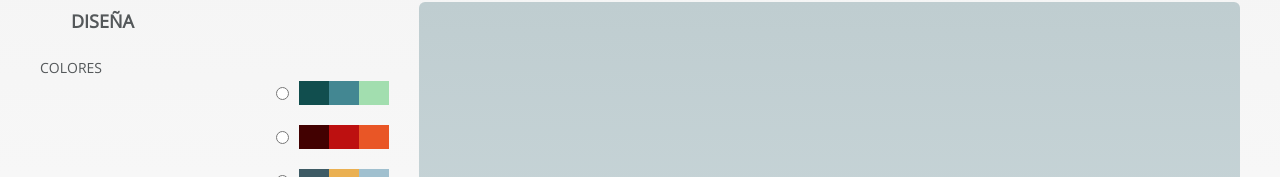
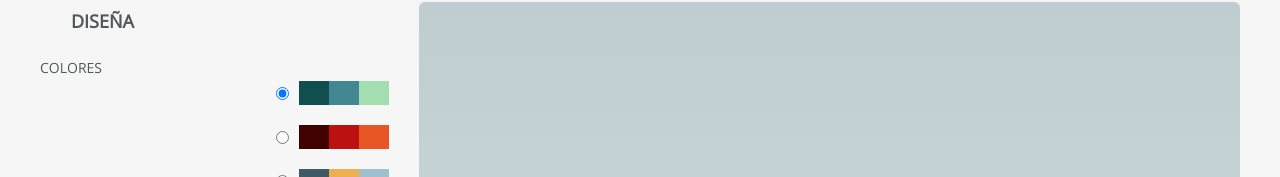
Before and after one commit to Adalab/project-g-m3-actreact, a React (Create React App) app: page / in a window 1280 px wide. Shown: the part 128-305 px from the top of the page. Built offline with nearby package versions, Linux system fonts and the light colour scheme.

Commit message:
Add props and state to palettes updating cardPreview

```diff
--- a/src/App.js
+++ b/src/App.js
@@ -9,6 +9,7 @@ class App extends React.Component {
   constructor(props){
     super(props);
       this.state = {
+        selected: '1',
         name: '',
         position: '',
         email: '',
@@ -19,6 +20,15 @@ class App extends React.Component {
       };
 
       this.changePreview = this.changePreview.bind(this)
+      this.handleOptionChange = this.handleOptionChange.bind(this)
+  }
+
+  handleOptionChange(event) {
+    const value = event.currentTarget.value;
+    console.log(value);
+    this.setState({
+      selected: value
+    });
   }
 
   changePreview(event) {
@@ -26,14 +36,15 @@ class App extends React.Component {
     const id = event.currentTarget.id;
     this.setState( {
       [id] : value
-    }
-    )
-    ;
+    });
   }
   render() {
     return <Cards
     state = {this.state}
-    changePreview = {this.changePreview}/>;
+    selected={this.state.selected}
+    changePreview = {this.changePreview}
+    handleOptionChange = {this.handleOptionChange}
+    />;
   }
 }
 
--- a/src/components/Cards.js
+++ b/src/components/Cards.js
@@ -8,10 +8,13 @@ class Cards extends React.Component {
     return (
       <React.Fragment>
         <div className="cards__main-wrapper">
-          <CardsHeader />
+          <CardsHeader
+          />
           <CardsMain
           state = {this.props.state}
-          changePreview = {this.props.changePreview}/>
+          selected={this.props.state.selectedOption}
+          changePreview = {this.props.changePreview}
+          handleOptionChange = {this.props.handleOptionChange}/>
         </div>
         <Footer />
       </React.Fragment>
--- a/src/components/CardsMain.js
+++ b/src/components/CardsMain.js
@@ -18,7 +18,10 @@ class CardsMain extends React.Component {
           <CardsMainCardPreview state={this.props.state} />
 
           <div className="form__wrapper">
-            <CardsMainDesign />
+            <CardsMainDesign
+            state = {this.props.state}
+            selected={this.props.state.selected}
+            handleOptionChange = {this.props.handleOptionChange}/>
 
             <CardsMainFill
               changePreview={this.props.changePreview} />
--- a/src/components/CardsMainCardPreview.js
+++ b/src/components/CardsMainCardPreview.js
@@ -27,7 +27,6 @@ class CardsMainCardPreview extends React.Component {
     }
   }
 
-
   render() {
     return (
       <section className="cards__img-section">
@@ -39,7 +38,7 @@ class CardsMainCardPreview extends React.Component {
             >
               reset
             </button>
-            <div className="cards__img-wrapper cards__img-wrapper-op1">
+            <div className={`cards__img-wrapper cards__img-wrapper-op${this.props.state.selected}`}>
               <div className="img__text-box">
                 <h2 className="img__title img-text__title">{this.props.state.name}</h2>
 
--- a/src/components/CardsMainDesign.js
+++ b/src/components/CardsMainDesign.js
@@ -19,6 +19,9 @@ class CardsMainDesign extends React.Component {
                     type="radio"
                     value="1"
                     name="colors"
+                    checked={this.props.state.selected === "1"}
+                    onChange ={this.props.handleOptionChange}
+
                   />
                   <ul className="colors__list">
                     <li
@@ -50,6 +53,8 @@ class CardsMainDesign extends React.Component {
                     type="radio"
                     value="2"
                     name="colors"
+                    checked={this.props.state.selected === "2"}
+                    onChange= {this.props.handleOptionChange}
                   />
                   <ul className="colors__list">
                     <li
@@ -81,6 +86,8 @@ class CardsMainDesign extends React.Component {
                     type="radio"
                     value="3"
                     name="colors"
+                    checked={this.props.state.selected === "3"}
+                    onChange= {this.props.handleOptionChange}
                   />
                   <ul className="colors__list">
                     <li
@@ -112,4 +119,6 @@ class CardsMainDesign extends React.Component {
   }
 }
 
+
+
 export default CardsMainDesign;
```
